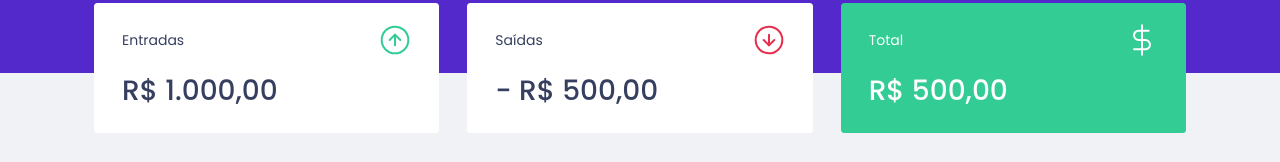
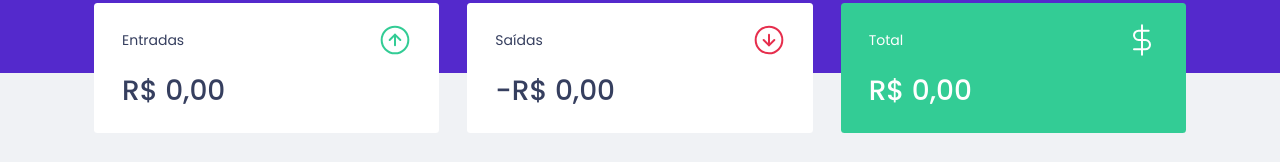
Before and after one commit to nullCommit/dtmoney, a React (Create React App) app: page / in a window 1280 px wide. Shown: the part 165-327 px from the top of the page. Built offline with nearby package versions, Linux system fonts and the light colour scheme; no server answers; what miragejs would draw is missing.

Commit message:
Insert transactions in summary elements

```diff
--- a/src/TransactionsContext.tsx
+++ b/src/TransactionsContext.tsx
@@ -25,7 +25,7 @@
 
 interface TransactionsContextData {
   transactions: Transaction[];
-  createTransaction: (transaction: TransactionInput) => void;
+  createTransaction: (transaction: TransactionInput) => Promise<void>;
 }
 
 export const TransactionsContext = createContext<TransactionsContextData>(
@@ -41,8 +41,14 @@
       .then(response => setTransactions(response.data.transactions));
   }, []);
 
-  function createTransaction(transaction: TransactionInput) {
-    api.post('/transactions', transaction);
+  async function createTransaction(transactionInput: TransactionInput) {
+    const response = await api.post('/transactions', {
+      ...transactionInput,
+      createdAt: new Date(),
+    });
+    const { transaction } = response.data;
+
+    setTransactions([...transactions, transaction]);
   }
 
   return (
--- a/src/components/NewTransactionModal/index.tsx
+++ b/src/components/NewTransactionModal/index.tsx
@@ -1,6 +1,5 @@
 import { FormEvent, useState, useContext } from 'react';
 import Modal from 'react-modal';
-import { api } from '../../services/api';
 import { TransactionsContext } from '../../TransactionsContext';
 
 import closeImg from '../../assets/close.svg';
@@ -25,15 +24,22 @@
   const [category, setCategory] = useState('');
   const [type, setType] = useState('deposit');
 
-  function handleCreateNewTransaction(event: FormEvent) {
+  async function handleCreateNewTransaction(event: FormEvent) {
     event.preventDefault();
 
-    createTransaction({
+    await createTransaction({
       title,
       amount,
       category,
       type,
     });
+
+    setTitle('');
+    setAmount(0);
+    setCategory('');
+    setType('deposit');
+
+    onRequestClose();
   }
 
   return (
--- a/src/components/Summary/index.tsx
+++ b/src/components/Summary/index.tsx
@@ -10,6 +10,25 @@
 export function Summary() {
   const { transactions } = useContext(TransactionsContext);
 
+  const summary = transactions.reduce(
+    (acc, transaction) => {
+      if (transaction.type === 'deposit') {
+        acc.deposits += transaction.amount;
+        acc.total += transaction.amount;
+      } else {
+        acc.withdraws += transaction.amount;
+        acc.total -= transaction.amount;
+      }
+
+      return acc;
+    },
+    {
+      deposits: 0,
+      withdraws: 0,
+      total: 0,
+    }
+  );
+
   return (
     <Container>
       <div>
@@ -17,23 +36,39 @@
           <p>Entradas</p>
           <img src={incomeImg} alt='Entradas' />
         </header>
-        <strong>R$ 1.000,00</strong>
+        <strong>
+          {new Intl.NumberFormat('pt-BR', {
+            style: 'currency',
+            currency: 'BRL',
+          }).format(summary.deposits)}
+        </strong>
       </div>
 
       <div>
         <header>
           <p>Saídas</p>
-          <img src={outcomeImg} alt='Entradas' />
+          <img src={outcomeImg} alt='Saídas' />
         </header>
-        <strong>- R$ 500,00</strong>
+        <strong>
+          -
+          {new Intl.NumberFormat('pt-BR', {
+            style: 'currency',
+            currency: 'BRL',
+          }).format(summary.withdraws)}
+        </strong>
       </div>
 
       <div className='highlight-background'>
         <header>
           <p>Total</p>
-          <img src={totalImg} alt='Entradas' />
+          <img src={totalImg} alt='Total' />
         </header>
-        <strong>R$ 500,00</strong>
+        <strong>
+          {new Intl.NumberFormat('pt-BR', {
+            style: 'currency',
+            currency: 'BRL',
+          }).format(summary.total)}
+        </strong>
       </div>
     </Container>
   );
```
